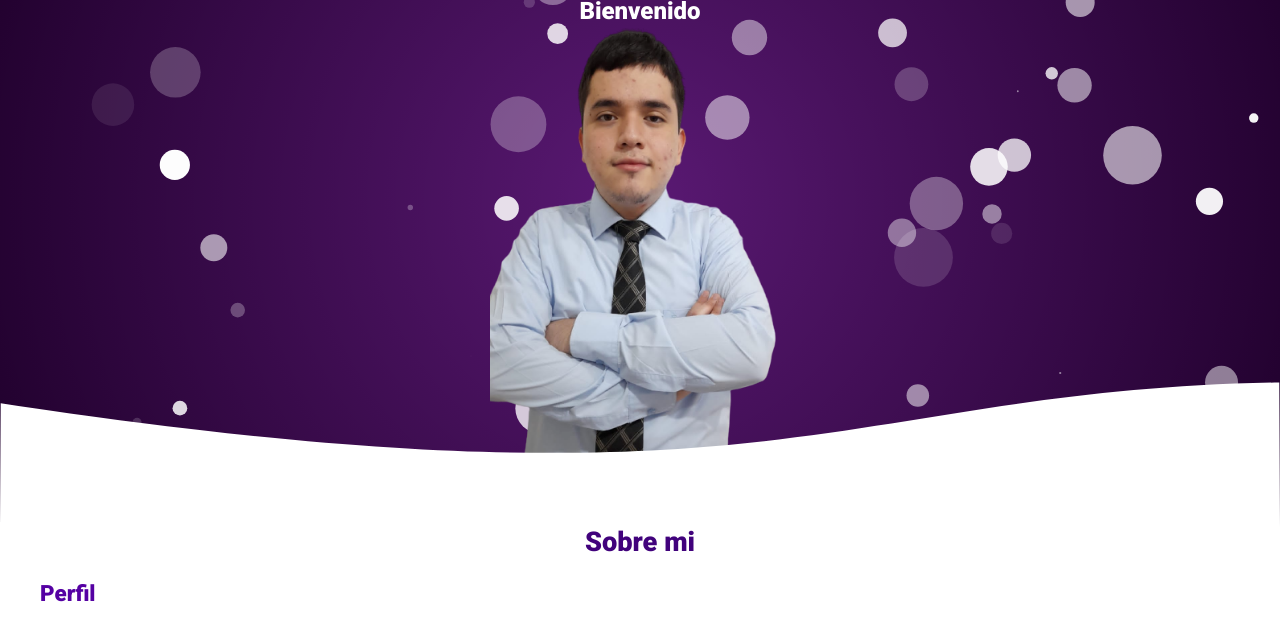
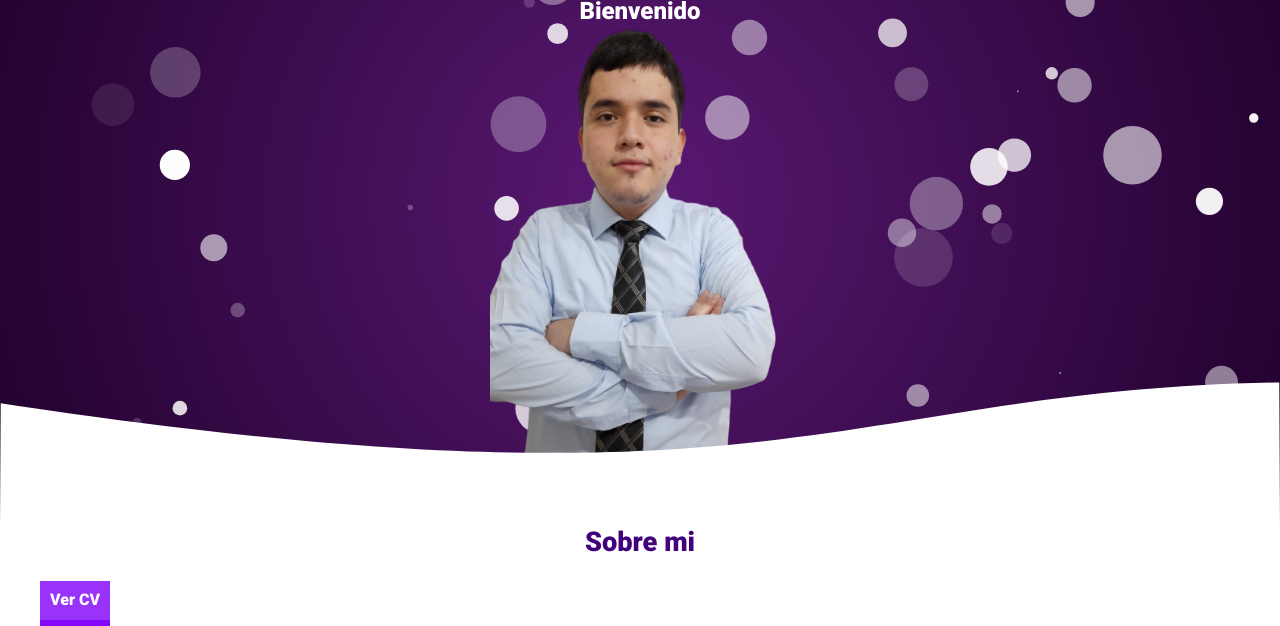
Before and after one commit to GBValdez/GBValdez.github.io, a plain HTML site: page index.html in a window 1280 px wide. Shown: the part 129-755 px from the top of the page. Drawn offline with Linux system fonts and the light colour scheme.

Commit message:
Agregue el cv

```diff
--- a/CSS/Index.css
+++ b/CSS/Index.css
@@ -18,9 +18,9 @@ a{
     text-decoration: none;
     color: white;
 }
-.Proyecto_U div a{
+.Proyecto_U div a, .Descargar{
     display: inline-block;
-    margin-bottom: 10px;
+    margin-bottom: 30px;
     color: black;
     background-color: rgb(154, 51, 250);
     box-shadow: 0 10px rgb(134, 8, 252);
@@ -28,13 +28,13 @@ a{
     color: white;
     transition: 300ms ease-in-out;
 }
-.Proyecto_U div a:hover{
+.Proyecto_U div a:hover , .Descargar:hover{
     transform: translateY(5px);
     background-color: rgb(132, 0, 255);
     box-shadow: 0 5px rgb(101, 3, 192);
     transition: 300ms ease-in-out;
 }
-.Proyecto_U div a:active{
+.Proyecto_U div a:active , .Descargar:active{
     transform: translateY(10px);
     background-color: rgb(100, 1, 192);
     box-shadow: 0 0px rgb(134, 8, 252);
--- a/index.html
+++ b/index.html
@@ -50,7 +50,7 @@
     <section class="Part About" id="Sobre">
         <h2>Sobre mi</h2>
         <article>
-
+            <a class="Descargar" href="CV/Gabriel Valdez CV.pdf" target="_blank">Ver CV</a>
             <div>
                 <h3>Perfil</h3>
                 <p>
```
Also changed, not shown: 1 other file.
